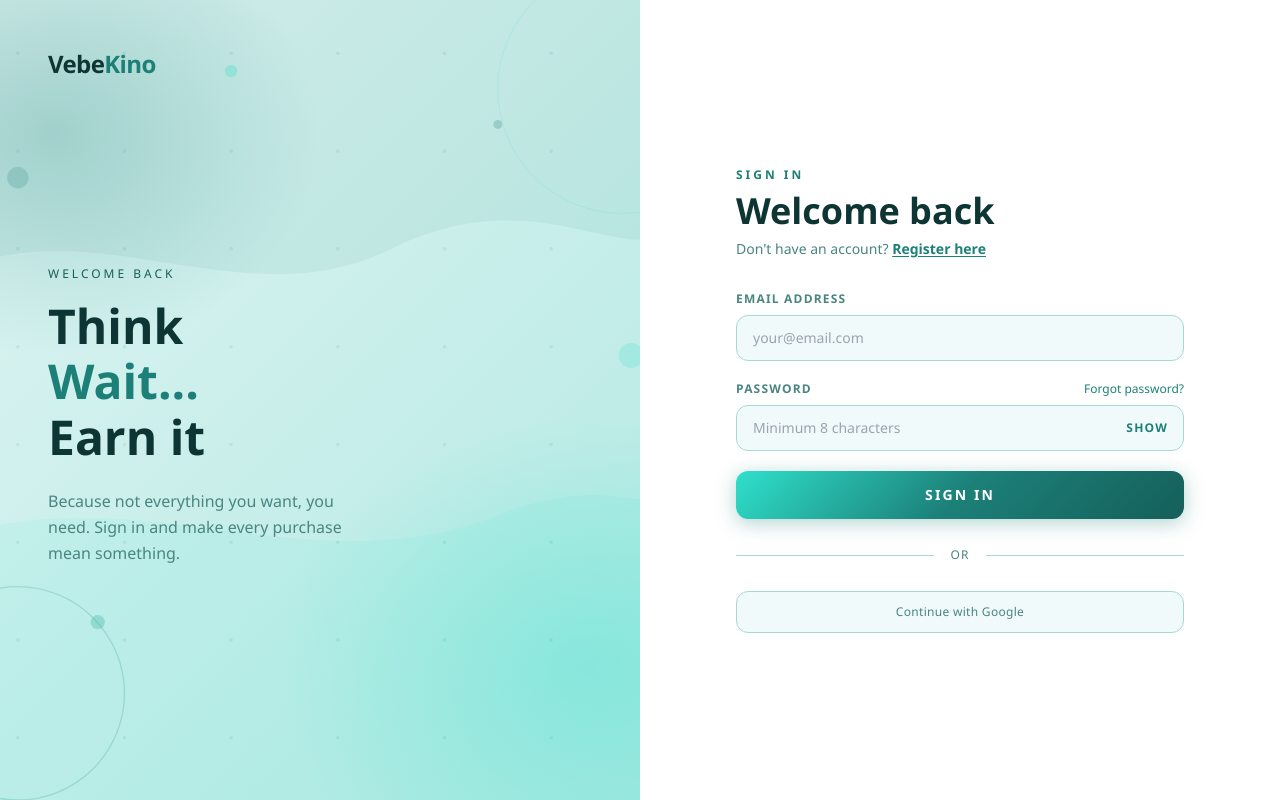
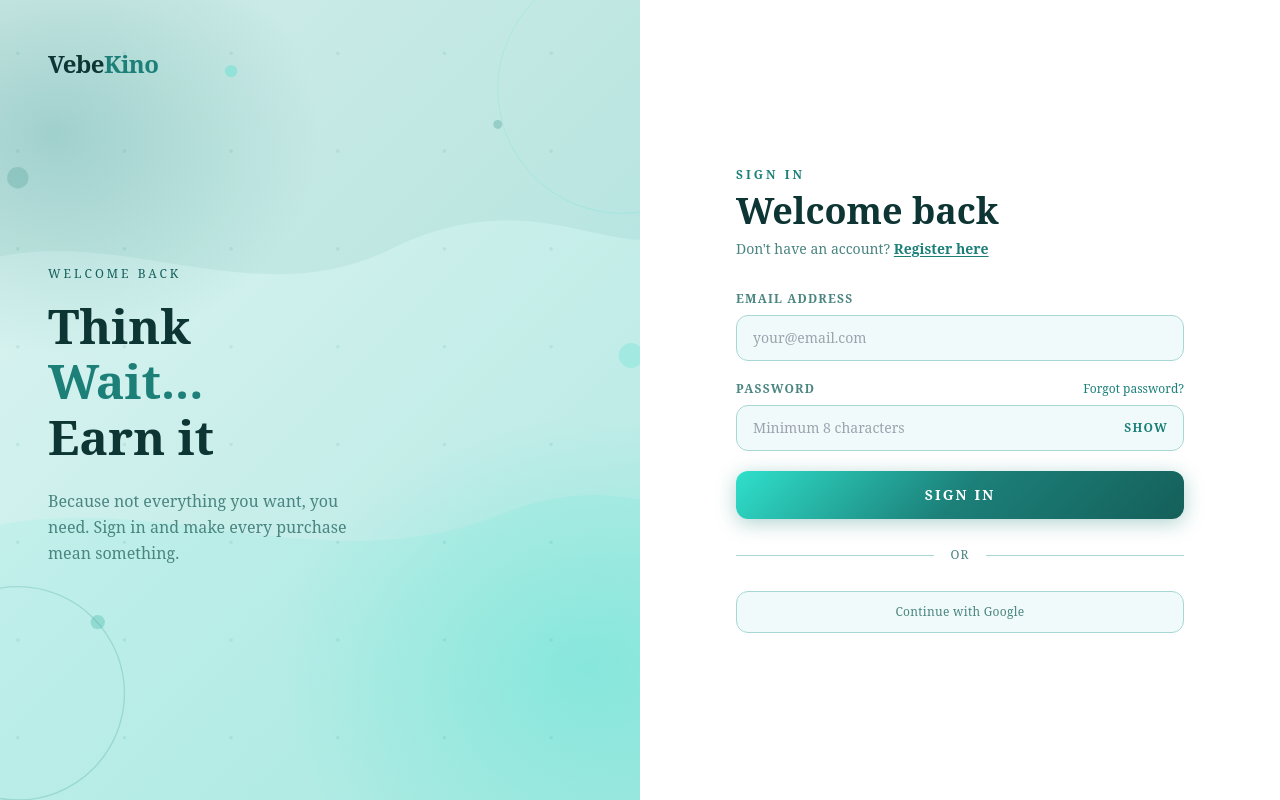
Before and after one commit to didarulshahriar37/VebeKino, a React (Vite) app in the folder frontend/: page /auth/login in a window 1280 px wide. Built offline with nearby package versions, Linux system fonts and the light colour scheme.

Commit message:
updated fonts

```diff
--- a/frontend/src/pages/LoginPage.jsx
+++ b/frontend/src/pages/LoginPage.jsx
@@ -61,7 +61,7 @@
   };
 
   return (
-    <div className="min-h-screen flex" style={{ fontFamily: "'DM Sans', 'Segoe UI', sans-serif" }}>
+    <div className="min-h-screen flex">
       {/* Left decorative panel */}
       <div
         className="hidden lg:flex lg:w-1/2 relative overflow-hidden flex-col justify-between p-12"
--- a/frontend/src/pages/RegisterPage.jsx
+++ b/frontend/src/pages/RegisterPage.jsx
@@ -104,7 +104,7 @@
   };
 
   return (
-    <div className="min-h-screen flex" style={{ fontFamily: "'DM Sans', 'Segoe UI', sans-serif" }}>
+    <div className="min-h-screen flex">
       {/* Left decorative panel */}
       <div
         className="hidden lg:flex lg:w-1/2 relative overflow-hidden flex-col justify-between p-12"
```
